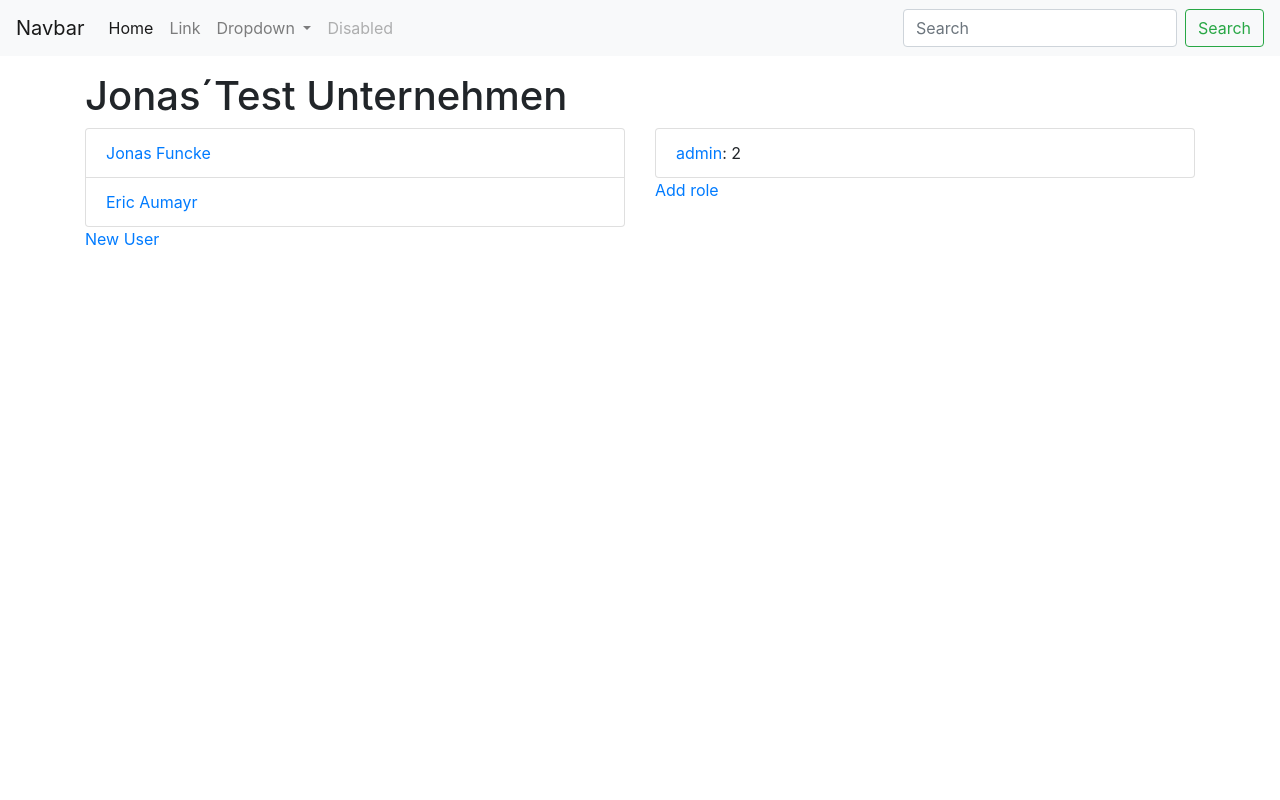
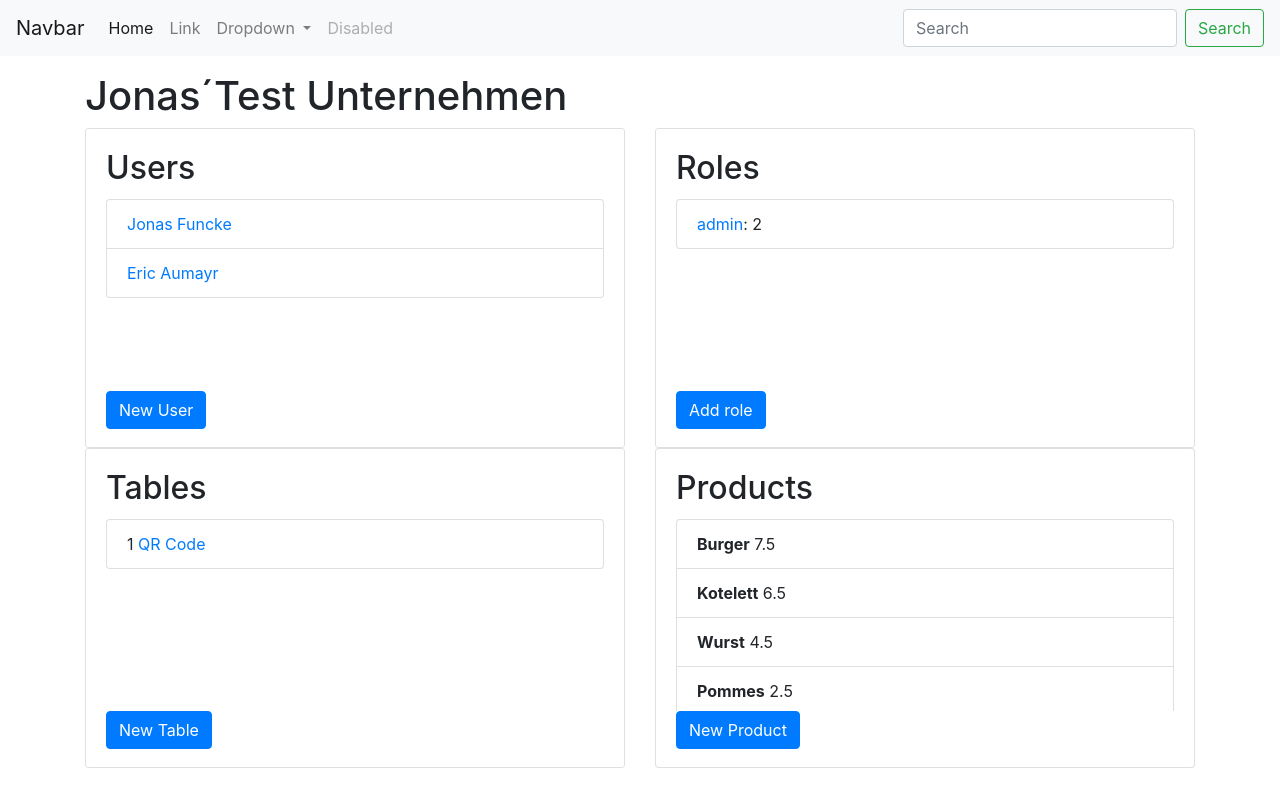
Before and after one commit to Funcke/Tavern, a Rails app: page /organizations/1 in a window 1280 px wide. Run offline with Rails 7, Linux system fonts and the light colour scheme; a user stored in the database is signed in; style sheets or scripts are compiled from the project's sources.

Commit message:
adding organizations and roles

```diff
--- /dev/null
+++ b/app/assets/javascripts/roles.coffee
@@ -0,0 +1,3 @@
+# Place all the behaviors and hooks related to the matching controller here.
+# All this logic will automatically be available in application.js.
+# You can use CoffeeScript in this file: http://coffeescript.org/
--- a/app/assets/stylesheets/organizations.scss
+++ b/app/assets/stylesheets/organizations.scss
@@ -1,3 +1,12 @@
 // Place all the styles related to the organizations controller here.
 // They will automatically be included in application.css.
 // You can use Sass (SCSS) here: http://sass-lang.com/
+.card {
+    height: 40vh;
+    overflow: scroll;
+}
+
+.card-text {
+    height: 24vh;
+    overflow: scroll;
+}
--- /dev/null
+++ b/app/assets/stylesheets/roles.scss
@@ -0,0 +1,3 @@
+// Place all the styles related to the roles controller here.
+// They will automatically be included in application.css.
+// You can use Sass (SCSS) here: http://sass-lang.com/
--- /dev/null
+++ b/app/helpers/roles_helper.rb
@@ -0,0 +1,2 @@
+module RolesHelper
+end
--- /dev/null
+++ b/app/views/application/home.html.erb
@@ -0,0 +1 @@
+<h1>Welcome to CashApp!</h1>
--- a/app/views/layouts/application.html.erb
+++ b/app/views/layouts/application.html.erb
@@ -4,7 +4,7 @@
     <title>Polls</title>
     <%= csrf_meta_tags %>
     <%= csp_meta_tag %>
-    <%= stylesheet_link_tag    'application', media: 'all', 'data-turbolinks-track': 'reload' %>
+    <%= stylesheet_link_tag 'application', media: 'all', 'data-turbolinks-track': 'reload' %>
   </head>
   <body>
     <% if !authenticated? %>
--- a/app/views/organizations/show.html.erb
+++ b/app/views/organizations/show.html.erb
@@ -1,19 +1,57 @@
 <h1><%= @organization.name %></h1>
 <div class="row">
     <div class="col">
-        <ul class="list-group">
+        <div class="card">
+            <div class="card-body">
+                <h2 class="card-title">Users</h2>
+                <ul class="list-group card-text">
                     <% @organization.users.each do |u| %>
                         <li class="list-group-item"><%= link_to u.username, u %></li>
                     <% end %>
                 </ul>
-        <% if is_admin? %><%= link_to 'New User', new_user_url %><% end %>
+                <% if is_admin? %><%= link_to 'New User', new_user_url, class: "btn btn-primary card-link" %><% end %>
+            </div>
+        </div>
     </div>
     <div class="col">
-        <ul class="list-group">
+        <div class="card">
+            <div class="card-body">
+                <h2 class="card-title">Roles</h2>
+                <ul class="list-group card-text">
                 <% @organization.roles.each do |role| %>
                     <li class="list-group-item"><%= link_to role.name, role %>: <%= role.users.size %></li>
                 <% end %>
                 </ul>
-        <% if is_admin? %><%= link_to 'Add role', new_role_url %><% end %>
+                <% if is_admin? %><%= link_to 'Add role', new_role_url, class: "btn btn-primary card-link" %><% end %>
             </div>
         </div>
+    </div>
+</div>
+<div class="row">
+    <div class="col">
+        <div class="card">
+            <div class="card-body">
+                <h2 class="card-title">Tables</h2>
+                <ul class="list-group card-text">
+                    <% @organization.tables.each do |t| %>
+                        <li class="list-group-item"><%= t.nummer %> <a href="<%= generate_qr_url(t) + '.svg'%>" download>QR Code</a></li>
+                    <% end %>
+                </ul>
+                <% if is_admin? %><%= link_to 'New Table', new_table_url, class: "btn btn-primary card-link" %><% end %>
+            </div>
+        </div>
+    </div>
+    <div class="col">
+        <div class="card">
+            <div class="card-body" style="overflow: scroll">
+                <h2 class="card-title">Products</h2>
+                <ul class="list-group card-text">
+                    <% @organization.products.each do |p|%>
+                        <li class="list-group-item"><strong><%= p.name%></strong> <%= p.preis %></li>
+                    <% end %>
+                </ul>
+                <% if is_admin? %><%= link_to 'New Product',  '#', class: "btn btn-primary card-link" %><% end %>
+            </div>
+        </div>
+    </div>
+</div>
--- a/config/initializers/mime_types.rb
+++ b/config/initializers/mime_types.rb
@@ -2,3 +2,4 @@
 
 # Add new mime types for use in respond_to blocks:
 # Mime::Type.register "text/richtext", :rtf
+Mime::Type.register "image/svg+xml", :svg
--- a/config/routes.rb
+++ b/config/routes.rb
@@ -1,15 +1,31 @@
 Rails.application.routes.draw do
+  root 'application#index'
+
+  # external informations
+  get '/home', to: 'application#home', as: 'home'
+
+  #tables resources
   resources :tables
   post 'tables/:id/edit', to: 'tables#update', as: 'place_order'
-  root 'tables#index'
+  get 'tables/:id/qr', to: 'tables#generate_qr', as: 'generate_qr'
+
+  # sessions resources
   resources :sessions, only: [:new, :create, :destroy]
+  get 'login', to: 'sessions#new', as: 'login'
+  get 'logout', to: 'sessions#destroy', as: 'logout'
+
+  #users resources
   resources :users, only: [:new, :create, :edit, :update, :show, :destroy]
   get 'signup', to: 'users#new', as: 'signup'
-  get 'login', to: 'sessions#new', as: 'login'
-  get 'logout', to: 'sessions#destroy', as: 'logout'
+
+  # orders resources
   get 'order/:id', to: 'orders#pay', as: 'order'
   post 'orders', to: 'orders#pay_group', as: 'orders'
+
+  # organizations resources
   resources :organizations, only: [:show, :edit, :update, :destroy]
+
+  #roles resources
   resources :roles, only: [:new, :create, :show, :edit, :update, :destroy]
   # For details on the DSL available within this file, see http://guides.rubyonrails.org/routing.html
 end
--- a/db/seeds.rb
+++ b/db/seeds.rb
@@ -13,6 +13,7 @@ organizations = Organization.create({name: 'Jonas´Test Unternehmen'})
 roles = Role.create({name: 'admin'})
 users = User.create({username: 'Jonas Funcke', email: 'jonas@funcke.work', password_digest: BCrypt::Password.create('Litec123!')})
 level = Level.create({name: 'admin'})
+
 organizations.users << users
 organizations.roles << roles
 organizations.tables << tables
```
Also changed, not shown: app/controllers/application_controller.rb (+11 -0 lines), app/controllers/roles_controller.rb (added, +19 -0 lines), app/controllers/tables_controller.rb (+10 -2 lines), app/views/sessions/new.html.erb (+6 -6 lines), test/controllers/roles_controller_test.rb (added, +7 -0 lines), Gemfile, Gemfile.lock, README.md, 1 other file. Lines whose indentation alone changed are shown as unchanged.
